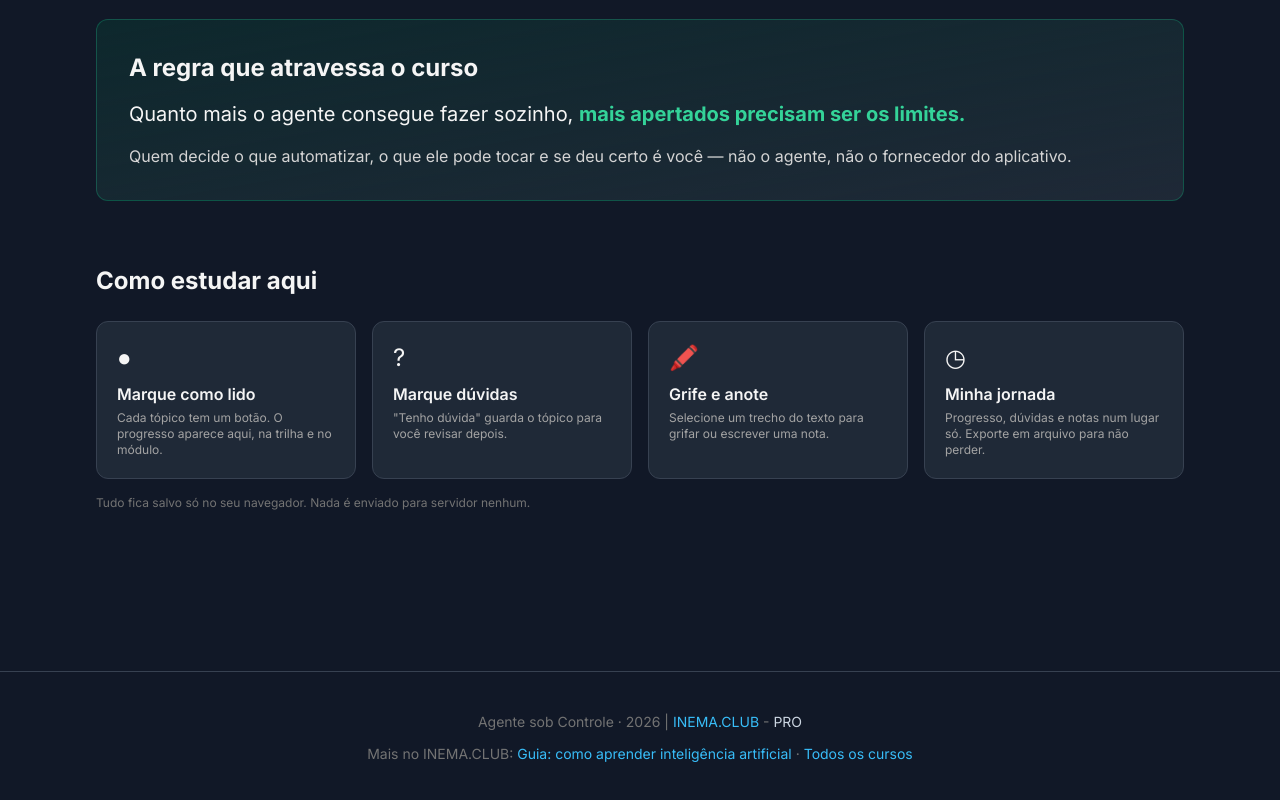
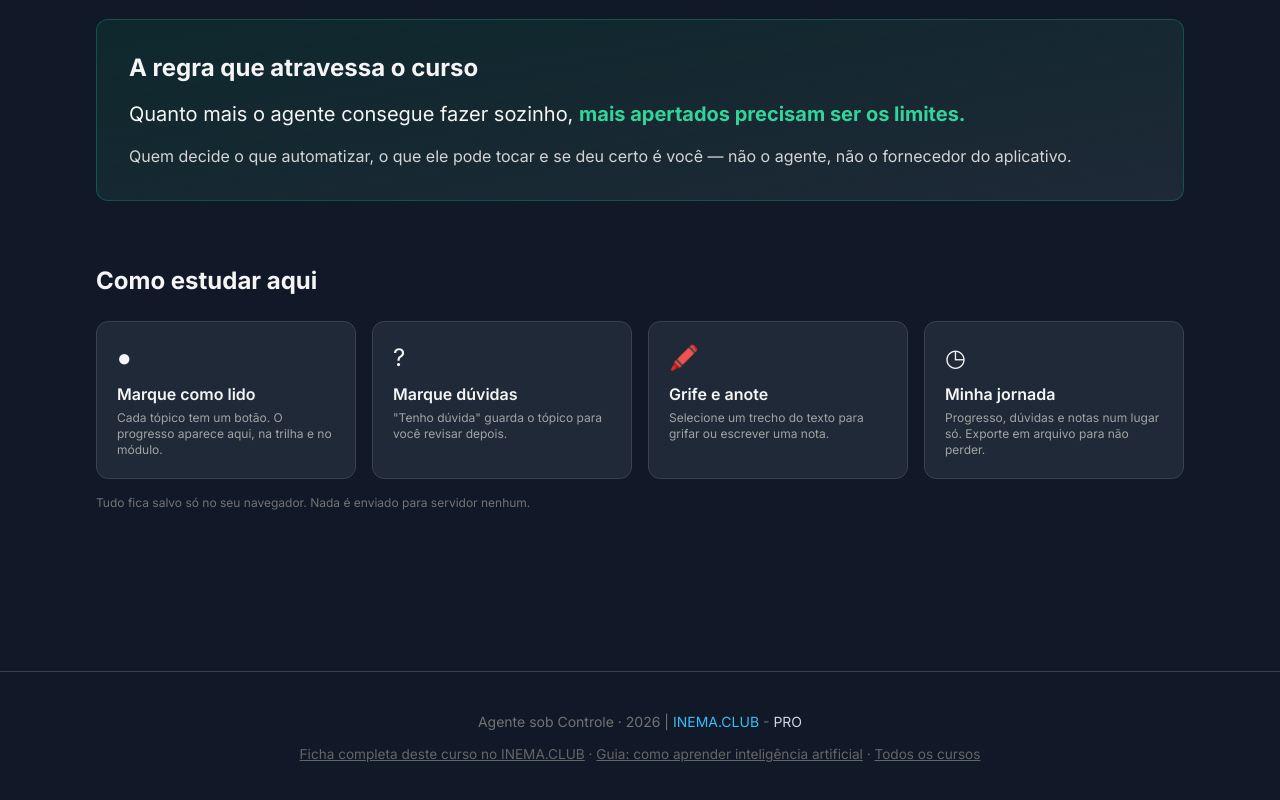
Before and after one commit to inematds/curso-agente-sob-controle-v2, a plain HTML site: page index.html in a window 1280 px wide. Shown: the part 1600-2400 px from the top of the page. Drawn offline with nearby package versions, Linux system fonts and the light colour scheme.

Commit message:
Link de volta para a ficha do curso no INEMA.CLUB
Co-Authored-By: Claude Opus 5.5 (1M context) <noreply@anthropic.com>

```diff
--- a/index.html
+++ b/index.html
@@ -387,7 +387,9 @@
   <footer class="border-t border-dark-600 py-10 mt-8">
     <div class="max-w-6xl mx-auto px-4 sm:px-6 lg:px-8 text-center text-neutral-500 text-sm space-y-3">
       <p>Agente sob Controle · 2026 | <a href="https://inema.club" target="_blank" class="text-sky-400 hover:text-sky-300">INEMA.CLUB</a> - <a href="https://inema.pro" target="_blank" class="text-amber-700 hover:text-amber-600 dark:text-slate-300 dark:hover:text-slate-200">PRO</a></p>
-      <p>Mais no INEMA.CLUB: <a href="https://www.inema.club/aprender-inteligencia-artificial/" class="text-sky-400 hover:text-sky-300">Guia: como aprender inteligência artificial</a> · <a href="https://www.inema.club/cursos/" class="text-sky-400 hover:text-sky-300">Todos os cursos</a></p>
+<!-- inema-backlink:v1 -->
+<p style="display:block;width:100%;text-align:center;font-size:.85rem;margin:.75rem 0 0;opacity:.85"><a href="https://www.inema.club/cursos/305-agente-sob-controle-v2-use-agentes-de-ia-sem-se-queimar/" style="color:inherit;text-decoration:underline">Ficha completa deste curso no INEMA.CLUB</a> · <a href="https://www.inema.club/aprender-inteligencia-artificial/" style="color:inherit;text-decoration:underline">Guia: como aprender inteligência artificial</a> · <a href="https://www.inema.club/cursos/" style="color:inherit;text-decoration:underline">Todos os cursos</a></p>
+<!-- /inema-backlink:v1 -->
     </div>
   </footer>
 
```
Also changed, not shown: 1 other file.
